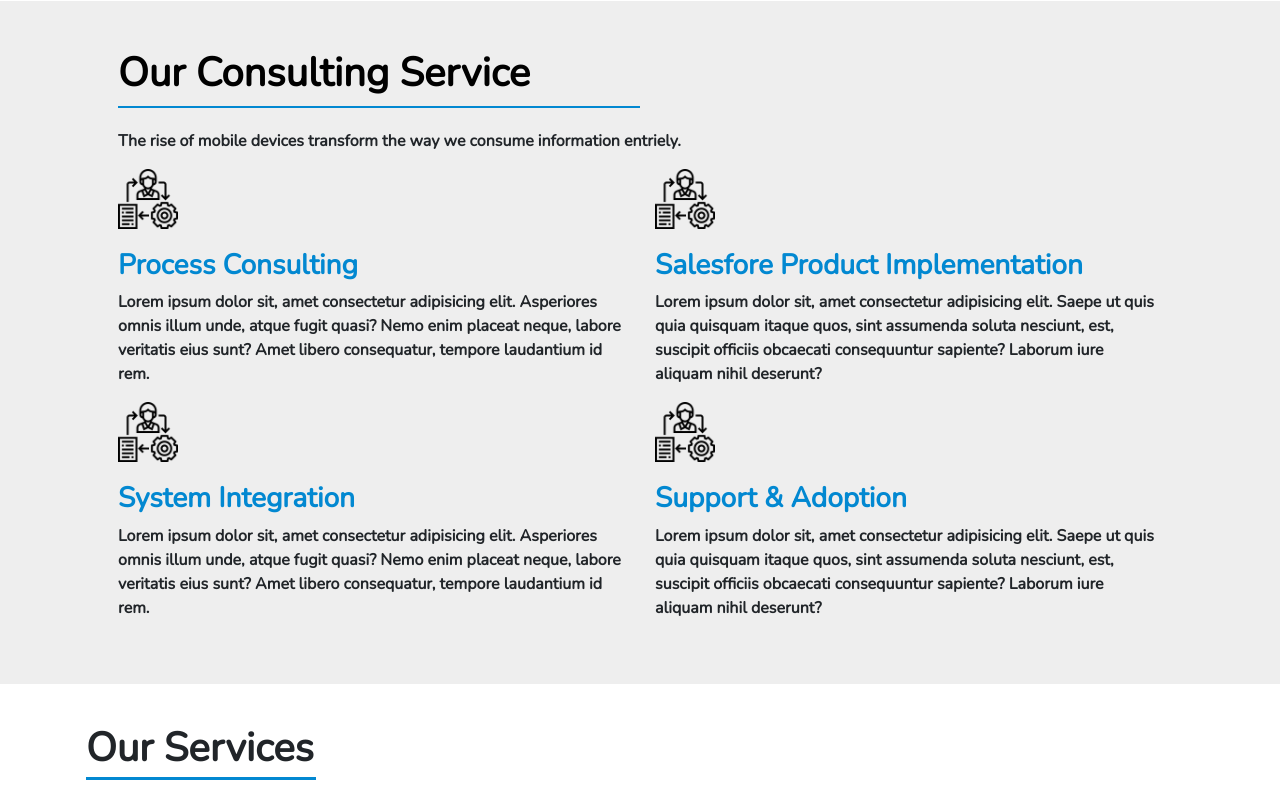
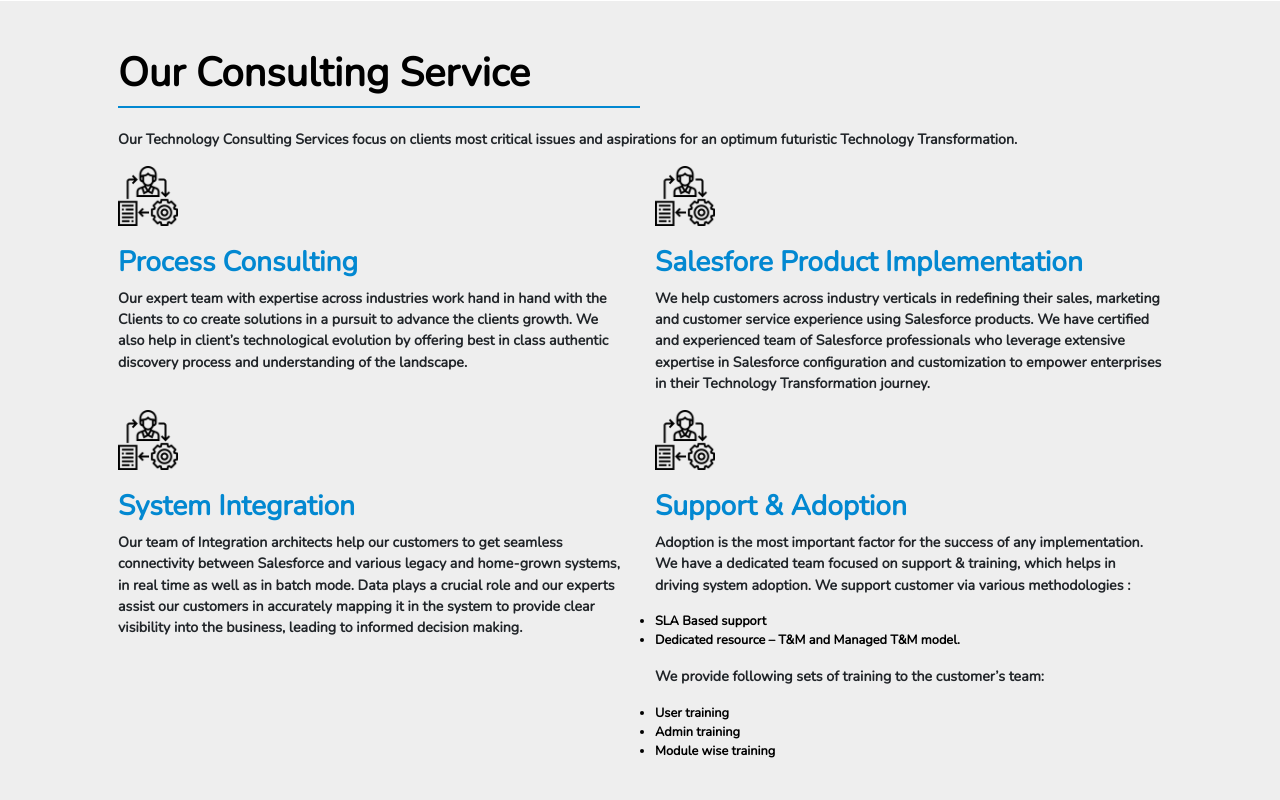
Before and after one commit to prince-dev007/quadrafort, a React (Create React App) app: page /#/ in a window 1280 px wide. Shown: the part 1540-2340 px from the top of the page. Built offline with nearby package versions, Linux system fonts and the light colour scheme.

Commit message:
addded cpnytent

```diff
--- a/src/Components/Assests/css/Style.css
+++ b/src/Components/Assests/css/Style.css
@@ -186,6 +186,13 @@
 }
 #section4 p {
   font-weight: bold;
+  font-size: 0.89rem;
+}
+#section4 ul li
+{
+  color: #000;
+  font-weight: bold;
+  font-size: 0.8rem;
 }
 #section4 h1 {
   font-weight: bold;
--- a/src/Components/Body/Body.jsx
+++ b/src/Components/Body/Body.jsx
@@ -92,28 +92,21 @@
           <h1>Our Consulting Service</h1>
           <br />
           <p>
-            The rise of mobile devices transform the way we consume information
-            entriely.
+          Our Technology Consulting Services focus on clients most critical issues and aspirations for an optimum futuristic Technology Transformation.
           </p>
           <div class="row">
             <div class="col-lg-6">
               <img src={Image2} alt="" />
               <h3>Process Consulting</h3>
               <p>
-                Lorem ipsum dolor sit, amet consectetur adipisicing elit.
-                Asperiores omnis illum unde, atque fugit quasi? Nemo enim
-                placeat neque, labore veritatis eius sunt? Amet libero
-                consequatur, tempore laudantium id rem.
+              Our expert team with expertise across industries work hand in hand with the Clients to co create solutions in a pursuit to advance the clients growth. We also help in client’s technological evolution by offering best in class authentic discovery process and understanding of the landscape.
               </p>
             </div>
             <div class="col-lg-6">
               <img src={Image2} alt="" />
               <h3>Salesfore Product Implementation</h3>
               <p>
-                Lorem ipsum dolor sit, amet consectetur adipisicing elit. Saepe
-                ut quis quia quisquam itaque quos, sint assumenda soluta
-                nesciunt, est, suscipit officiis obcaecati consequuntur
-                sapiente? Laborum iure aliquam nihil deserunt?
+              We help customers across industry verticals in redefining their sales, marketing and customer service experience using Salesforce products. We have certified and experienced team of Salesforce professionals who leverage extensive expertise in Salesforce configuration and customization to empower enterprises in their Technology Transformation journey.
               </p>
             </div>
           </div>
@@ -122,21 +115,27 @@
               <img src={Image2} alt="" />
               <h3>System Integration</h3>
               <p>
-                Lorem ipsum dolor sit, amet consectetur adipisicing elit.
-                Asperiores omnis illum unde, atque fugit quasi? Nemo enim
-                placeat neque, labore veritatis eius sunt? Amet libero
-                consequatur, tempore laudantium id rem.
+              Our team of Integration architects help our customers to get seamless connectivity between Salesforce and various legacy and home-grown systems, in real time as well as in batch mode. Data plays a crucial role and our experts assist our customers in accurately mapping it in the system to provide clear visibility into the business, leading to informed decision making.
               </p>
             </div>
             <div class="col-lg-6">
               <img src={Image2} alt="" />
               <h3>Support & Adoption</h3>
               <p>
-                Lorem ipsum dolor sit, amet consectetur adipisicing elit. Saepe
-                ut quis quia quisquam itaque quos, sint assumenda soluta
-                nesciunt, est, suscipit officiis obcaecati consequuntur
-                sapiente? Laborum iure aliquam nihil deserunt?
+              Adoption is the most important factor for the success of any implementation.
+
+We have a dedicated team focused on support & training, which helps in driving system adoption. We support customer via various methodologies :
               </p>
+              <ul>
+                <li>SLA Based support</li>
+                <li>Dedicated resource – T&M and Managed T&M model.</li>
+                </ul>
+                <p>We provide following sets of training to the customer’s team:</p>
+                <ul>
+                  <li>User training</li>
+                  <li>Admin training</li>
+                  <li> Module wise training</li>
+                </ul>
             </div>
           </div>
         </div>
```
